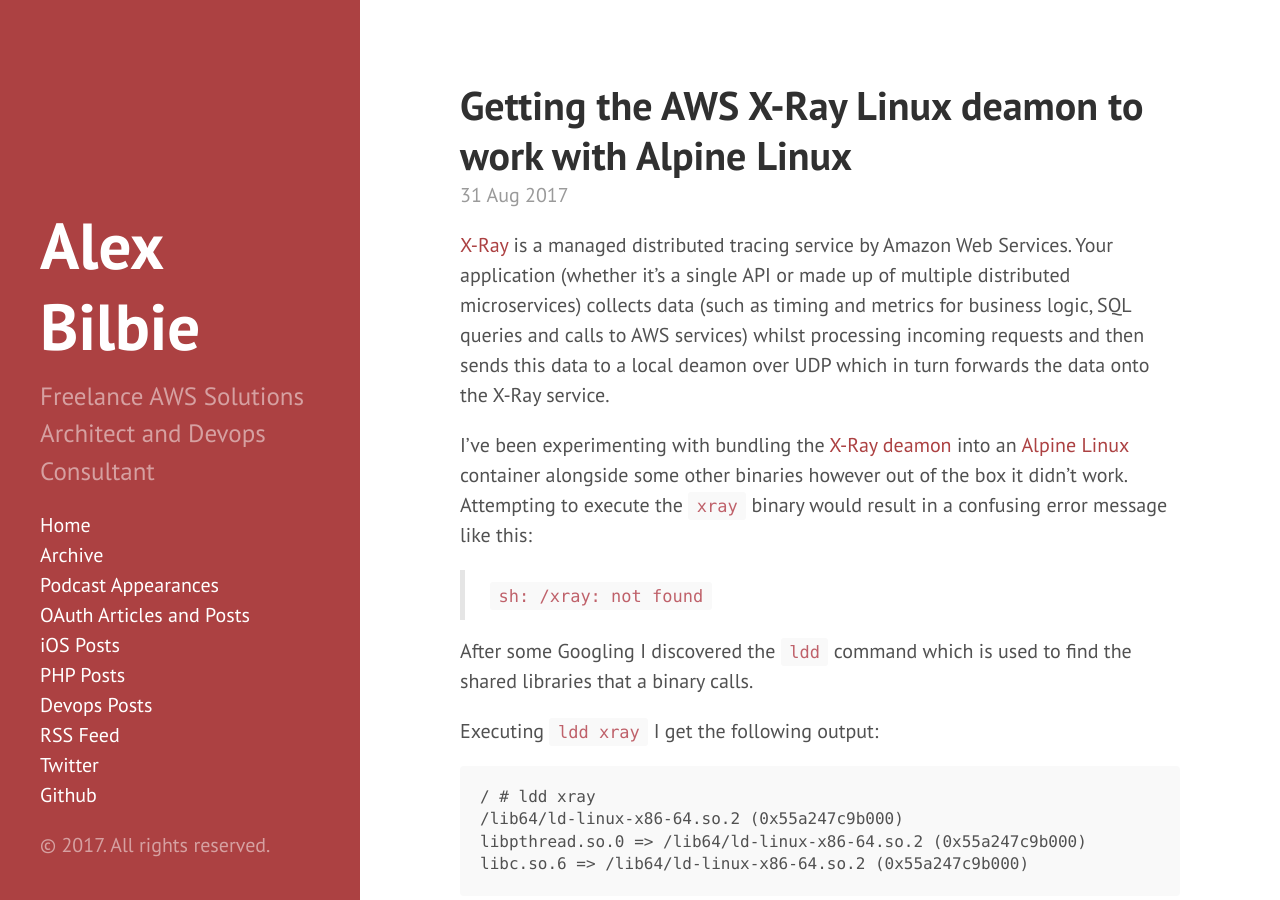
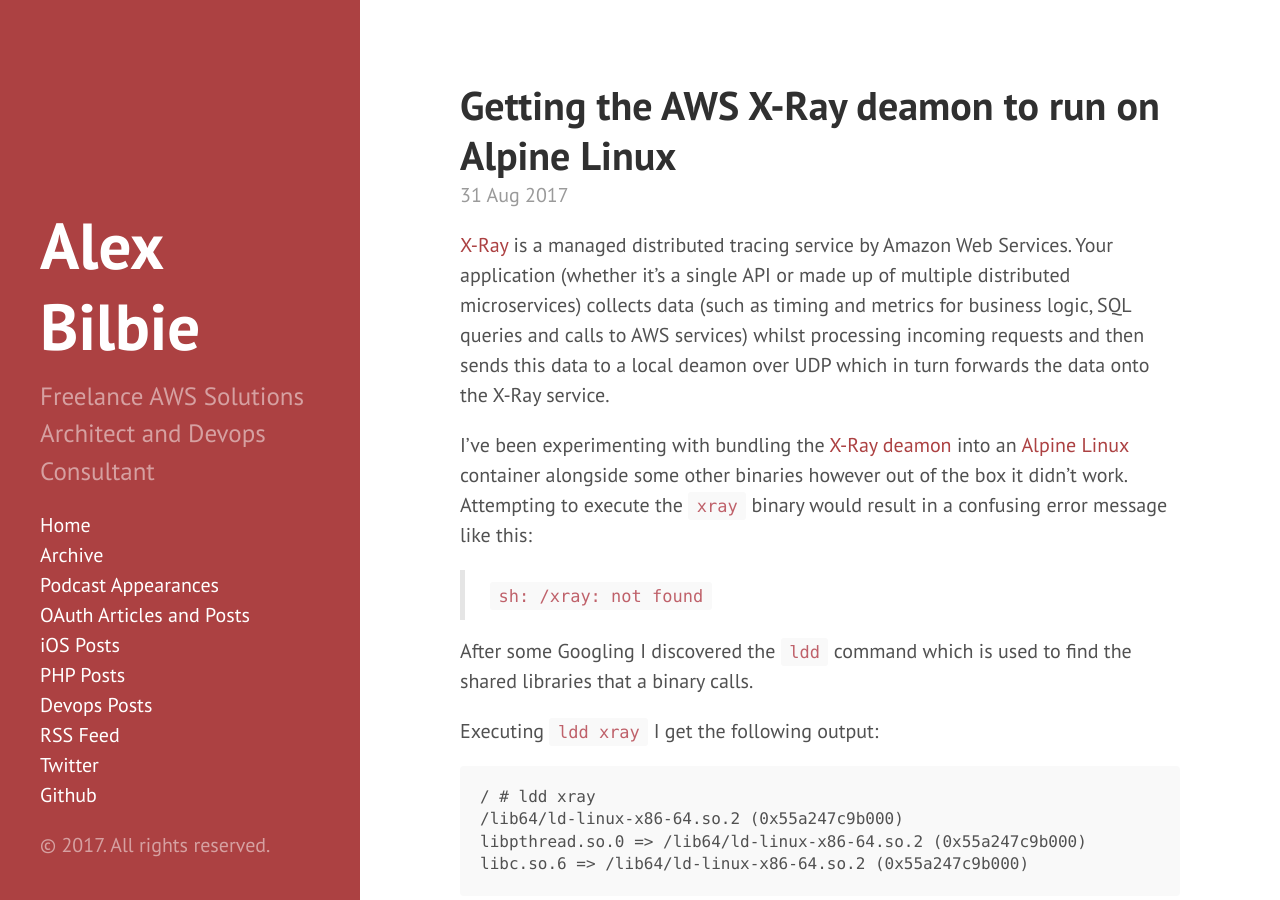
Before and after one commit to alexbilbie/alexbilbie.github.com, a Jekyll site: the page built from _posts/2017-08-31-aws-xray-deamon-alpine-linux.md, in a window 1280 px wide and 900 px high. Built offline with Jekyll 4.4.1, drawn with Linux system fonts in a browser that asks for light colours.

Commit message:
Updated title

```diff
--- a/_posts/2017-08-31-aws-xray-deamon-alpine-linux.md
+++ b/_posts/2017-08-31-aws-xray-deamon-alpine-linux.md
@@ -1,5 +1,5 @@
 ---
-title: "Getting the AWS X-Ray Linux deamon to work with Alpine Linux"
+title: "Getting the AWS X-Ray deamon to run on Alpine Linux"
 layout: post
 tags: [devops,aws]
 ---
```
